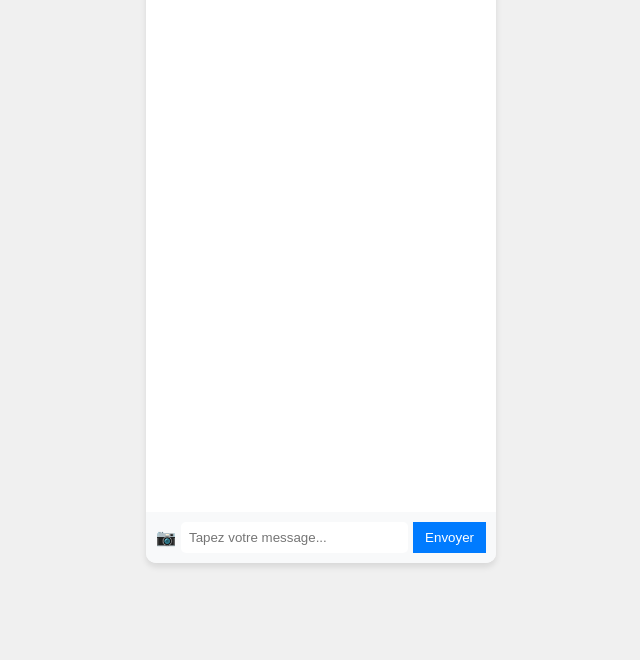
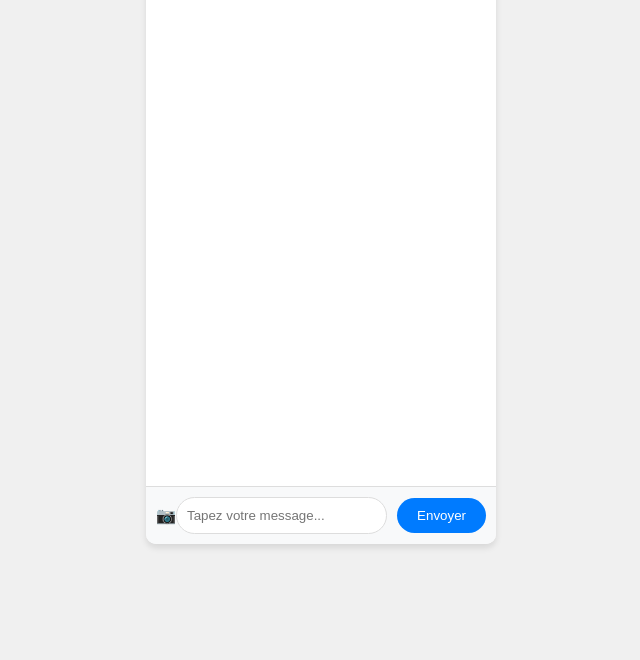
Before and after one commit to Tafita-Rtm2/geminiavecimage25, a website: page public/index.html in a window 1280 px wide. Shown: the part 156-816 px from the top of the page, without its empty margins (319-959 px from the left). Drawn offline with Linux system fonts and the light colour scheme.

Commit message:
Update styles.css

```diff
--- a/public/styles.css
+++ b/public/styles.css
@@ -5,10 +5,12 @@ body {
     align-items: center;
     height: 100vh;
     background-color: #f0f0f0;
+    margin: 0;
 }
 
 .chat-container {
     width: 350px;
+    height: 600px; /* Ajout d'une hauteur fixe pour un meilleur contrôle */
     background: white;
     border-radius: 10px;
     overflow: hidden;
@@ -36,16 +38,19 @@ body {
 
 .chat-messages {
     flex-grow: 1;
-    padding: 260px;
+    padding: 10px; /* Réduction du padding */
     overflow-y: auto;
-    max-height: 400px;
+    max-height: 100%; /* Ajustement pour remplir l'espace */
+    display: flex;
+    flex-direction: column;
 }
 
 .chat-message {
-    margin: 5px 0;
-    padding: 8px;
-    border-radius: 5px;
+    margin: 8px 0; /* Ajout de plus d'espace entre les messages */
+    padding: 10px;
+    border-radius: 15px; /* Bordures arrondies pour un look moderne */
     max-width: 80%;
+    word-wrap: break-word; /* Permet de gérer les longs textes */
 }
 
 .bot {
@@ -64,20 +69,22 @@ body {
     align-items: center;
     padding: 10px;
     background: #f8f9fa;
+    border-top: 1px solid #ddd; /* Ligne de séparation avec les messages */
 }
 
 .chat-input input {
     flex-grow: 1;
-    padding: 8px;
-    border: none;
-    border-radius: 5px;
-    margin: 0 5px;
+    padding: 10px;
+    border: 1px solid #ddd;
+    border-radius: 20px; /* Bord arrondi pour le champ de texte */
+    margin-right: 10px;
 }
 
 .chat-input button {
     background: #007bff;
     color: white;
     border: none;
-    padding: 8px 12px;
+    padding: 10px 20px;
+    border-radius: 20px; /* Bord arrondi pour le bouton */
     cursor: pointer;
 }
```
